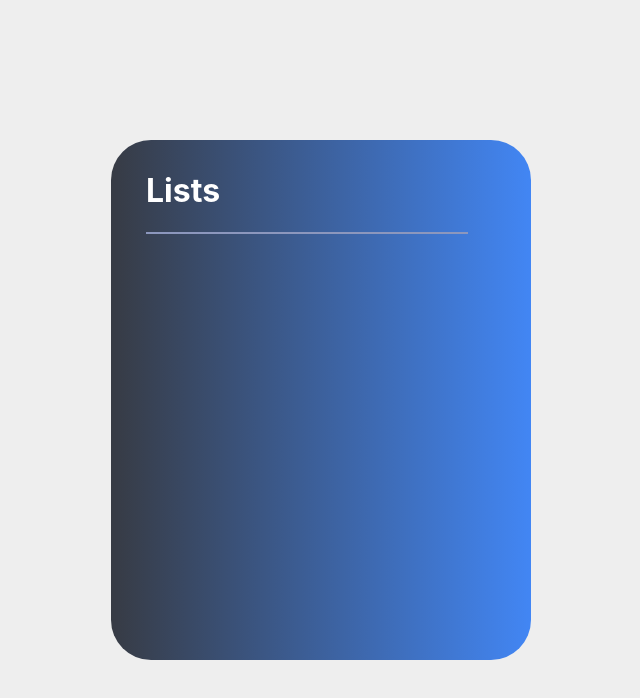
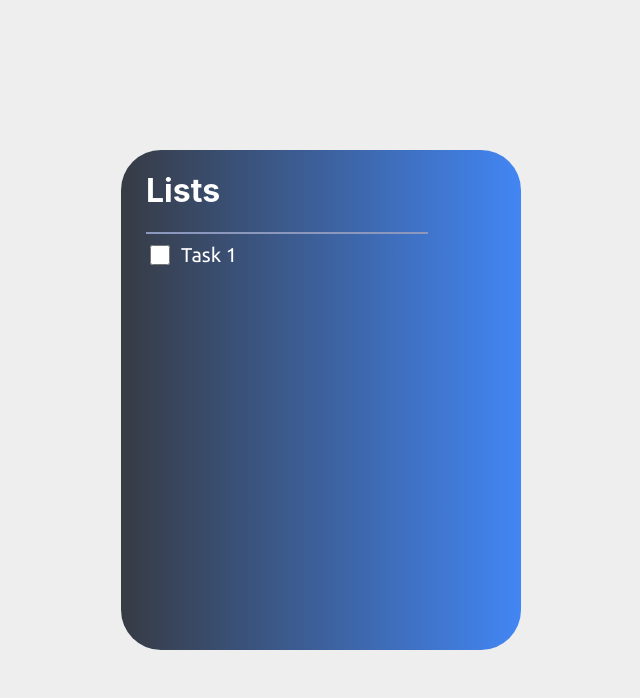
Before and after one commit to seyithantopal/knowunity, a React (Create React App) app: page / in a window 1280 px wide. Shown: the top 698 px of the page, without its empty margins (319-959 px from the left). Built offline with nearby package versions, Linux system fonts and the light colour scheme.

Commit message:
Implemented single list component and checkbox there, added color constant file to store all the colors used in the project and added some custom fonts

```diff
--- a/src/App.tsx
+++ b/src/App.tsx
@@ -1,9 +1,13 @@
 import React from 'react';
+import { GlobalFontStyles } from './css/fonts';
 import Home from './pages/Home';
 
 function App() {
   return (
-    <Home />
+    <>
+      <GlobalFontStyles />
+      <Home />
+    </>
   );
 }
 
--- /dev/null
+++ b/src/components/List/index.tsx
@@ -0,0 +1,19 @@
+import React, { FC, useState } from 'react';
+
+import { Wrapper, SingleList, Checkbox } from './styles';
+
+const List: FC = () => {
+  const [isChecked, setIsChecked] = useState<boolean>(false);
+  return (
+    <Wrapper>
+      <SingleList isChecked={isChecked}>
+        <div className='leftWrapper'>
+          <Checkbox onChange={() => setIsChecked(!isChecked)} />
+        </div>
+        <div className='rightWrapper'>Task 1</div>
+      </SingleList>
+    </Wrapper>
+  );
+};
+
+export default List;
--- /dev/null
+++ b/src/components/List/styles.ts
@@ -0,0 +1,28 @@
+import styled from 'styled-components';
+import { COLOR_LIST, COLOR_LIST_CHECKED } from '../../utils/constants/color';
+import { CheckboxType } from '../../types/interfaces';
+
+
+export const Wrapper = styled.div`
+  // background-color: pink;
+`
+export const SingleList = styled.div<CheckboxType>`
+  display: flex;
+  flex-direction: row;
+  align-items: center;
+
+  .rightWrapper {
+    width: 100%;
+    font-family: ${(props) => props.isChecked ? 'Ubuntu-Italic' : 'Ubuntu-Regular'};
+    font-size: 20px;
+    color: ${(props) => props.isChecked ? COLOR_LIST_CHECKED : COLOR_LIST};
+    margin-left: 8px;
+    text-decoration: ${(props) => props.isChecked ? 'line-through' : ''};
+    transition: all 500ms;
+  };
+`
+
+export const Checkbox = styled.input.attrs({ type: 'checkbox' })`
+  width: 20px;
+  height: 20px;
+`
--- a/src/components/Lists/index.tsx
+++ b/src/components/Lists/index.tsx
@@ -1,13 +1,17 @@
 import React, { FC } from 'react';
+import List from '../List';
 
 // Styles
-import { Wrapper, Title, Divider } from './styles';
+import { Wrapper, Title, Divider, ListsDiv } from './styles';
 
 const Lists: FC = () => {
   return (
     <Wrapper>
-      <Title>Lists</Title>
-      <Divider />
+      <ListsDiv>
+        <Title>Lists</Title>
+        <Divider />
+        <List />
+      </ListsDiv>
     </Wrapper>
   );
 };
--- a/src/components/Lists/styles.ts
+++ b/src/components/Lists/styles.ts
@@ -1,24 +1,32 @@
 import styled from 'styled-components';
+import {
+  COLOR_HR,
+  COLOR_LISTS_GRADIENT_END,
+  COLOR_LISTS_GRADIENT_START,
+  COLOR_LIST_TITLE
+} from '../../utils/constants/color';
 
 export const Wrapper = styled.div`
-  background: #373b44; /* fallback for old browsers */
-  background: -webkit-linear-gradient(to right, #373b44, #4286f4); /* Chrome 10-25, Safari 5.1-6 */
-  background: linear-gradient(to right, #373b44, #4286f4); /* W3C, IE 10+/ Edge, Firefox 16+, Chrome 26+, Opera 12+, Safari 7+ */
+  background: ${COLOR_LISTS_GRADIENT_START};
+  background: -webkit-linear-gradient(to right, ${COLOR_LISTS_GRADIENT_START}, ${COLOR_LISTS_GRADIENT_END});
+  background: linear-gradient(to right, ${COLOR_LISTS_GRADIENT_START}, ${COLOR_LISTS_GRADIENT_END});
   width: 400px;
   height: 500px;
   -webkit-border-radius: 40px;
   -moz-osx-border-radius: 40px;
-  padding: 10px;
 `
 
 export const Title = styled.h1`
-  color: #fff;
-  margin-left: 25px;
+  color: ${COLOR_LIST_TITLE};
 `
 
 export const Divider = styled.hr`
-  border: 1px solid #8c97bd;
+  border: 1px solid ${COLOR_HR};
   width: 80%;
-  margin-left: 25px;
+  margin-left: 0;
   margin-top: 0;
 `
+
+export const ListsDiv = styled.div`
+  padding: 0 25px 0 25px;
+`
--- /dev/null
+++ b/src/css/fonts.ts
@@ -0,0 +1,16 @@
+import { createGlobalStyle } from 'styled-components';
+
+import UbuntuRegular from '../assets/fonts/Ubuntu-Regular.ttf';
+import UbuntuItalic from '../assets/fonts/Ubuntu-Italic.ttf';
+
+export const GlobalFontStyles = createGlobalStyle`
+  @font-face {
+    font-family: 'Ubuntu-Regular';
+    src: url(${UbuntuRegular}) format('truetype');
+  }
+
+  @font-face {
+    font-family: 'Ubuntu-Italic';
+    src: url(${UbuntuItalic}) format('truetype');
+  }
+`;
--- a/src/pages/Home/styles.ts
+++ b/src/pages/Home/styles.ts
@@ -1,11 +1,11 @@
 import styled from 'styled-components';
+import { COLOR_BACKGROUND } from '../../utils/constants/color';
 
 export const Wrapper = styled.div`
-  background-color: #eee;
+  background-color: ${COLOR_BACKGROUND};
   min-height: 100vh;
   display: flex;
   flex-direction: column;
   align-items: center;
   justify-content: center;
-
 `
--- /dev/null
+++ b/src/types/fonts.d.ts
@@ -0,0 +1 @@
+declare module '*.ttf';
--- /dev/null
+++ b/src/types/interfaces.ts
@@ -0,0 +1,3 @@
+export interface CheckboxType {
+  isChecked: boolean;
+};
--- /dev/null
+++ b/src/utils/constants/color.ts
@@ -0,0 +1,7 @@
+export const COLOR_BACKGROUND = '#eee';
+export const COLOR_LIST = '#fff';
+export const COLOR_LIST_CHECKED = '#8c97bd';
+export const COLOR_LIST_TITLE = '#fff';
+export const COLOR_HR = '#8c97bd';
+export const COLOR_LISTS_GRADIENT_START = '#373b44';
+export const COLOR_LISTS_GRADIENT_END = '#4286f4';
```
Also changed, not shown: src/assets/fonts/Ubuntu-Italic.ttf (added), src/assets/fonts/Ubuntu-Regular.ttf (added).
